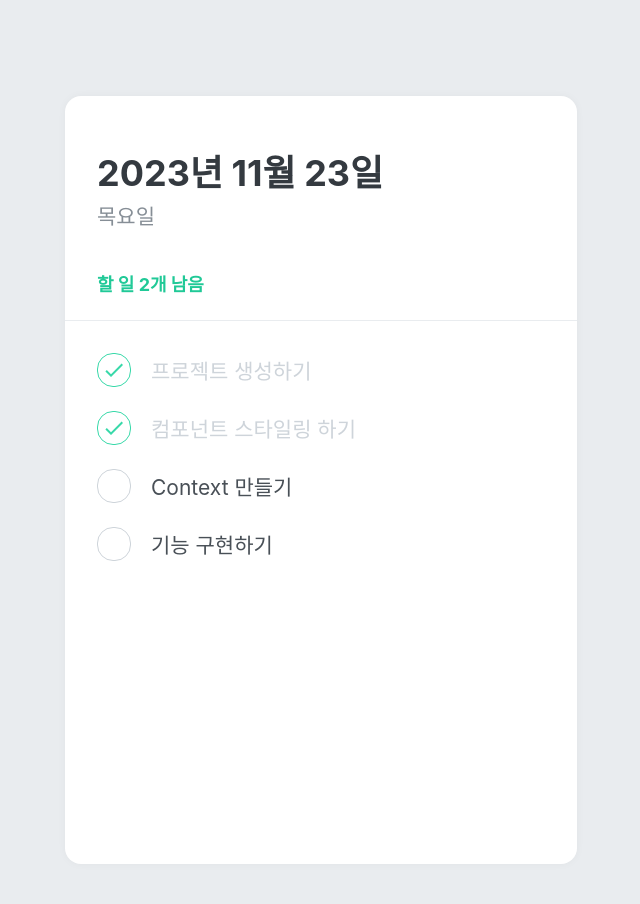
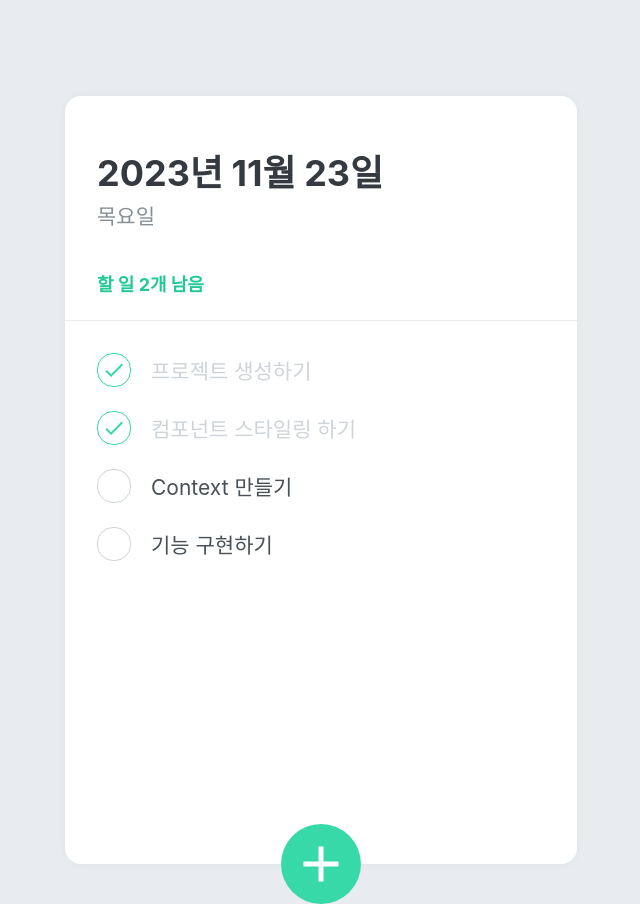
Before and after one commit to sjh709/mashup-todolist, a React (Create React App) app: page / in a window 1280 px wide. Shown: the whole page, without its empty margins (319-959 px from the left). Built offline with nearby package versions, Linux system fonts and the light colour scheme.

Commit message:
TodoCreate

```diff
--- a/src/App.js
+++ b/src/App.js
@@ -3,6 +3,7 @@
 import TodoTemplate from './components/TodoTemplate';
 import TodoHead from './components/TodoHead';
 import TodoList from './components/TodoList';
+import TodoCreate from './components/TodoCreate';
 
 const GlobalStyle = createGlobalStyle`
   body {
@@ -17,6 +18,7 @@
       <TodoTemplate>
         <TodoHead />
         <TodoList />
+        <TodoCreate />
       </TodoTemplate>
     </>
   );
--- /dev/null
+++ b/src/components/TodoCreate.js
@@ -0,0 +1,98 @@
+import React from 'react';
+import styled, { css } from 'styled-components';
+import { MdAdd } from 'react-icons/md';
+import { useState } from 'react';
+
+const CircleButton = styled.button`
+  background: #38d9a9;
+  &:hover {
+    background: #63e6be;
+  }
+  &:active {
+    background: #20c997;
+  }
+
+  z-index: 5;
+  cursor: pointer;
+  width: 80px;
+  height: 80px;
+  //   display: block;
+  //   align-items: center;
+  //   justify-content: center;
+  font-size: 60px;
+  position: absolute;
+  left: 50%;
+  bottom: 0px;
+  transform: translate(-50%, 50%);
+  color: white;
+  border-radius: 50%;
+  border: none;
+  outline: none;
+  display: flex;
+  align-items: center;
+  justify-content: center;
+
+  transition: 0.125s all ease-in;
+  ${(props) =>
+    props.open &&
+    css`
+      background: #ff6b6b;
+      &:hover {
+        background: #ff8787;
+      }
+      &:active {
+        background: #fa5252;
+      }
+      transform: translate(-50%, 50%) rotate(45deg);
+    `}
+`;
+
+const InsertFormPositioner = styled.div`
+  width: 100%;
+  position: absolute;
+  bottom: 0;
+  left: 0;
+`;
+
+const InsertForm = styled.form`
+  background: #f8f9fa;
+  padding-left: 32px;
+  padding-top: 32px;
+  padding-right: 32px;
+  padding-bottom: 72px;
+
+  border-bottom-left-radius: 16px;
+  border-bottom-right-radius: 16px;
+  border-top: 1px solid #e9ecef;
+`;
+
+const Input = styled.input`
+  padding: 12px;
+  border-radius: 4px;
+  border: 1px solid #dee2e6;
+  width: 100%;
+  outline: none;
+  font-size: 18px;
+  box-sizing: border-box;
+`;
+
+function TodoCreate() {
+  const [open, setOpen] = useState(false);
+  const onToggle = () => setOpen(!open);
+  return (
+    <>
+      {open && (
+        <InsertFormPositioner>
+          <InsertForm>
+            <Input autoFocus placeholder='할 일을 입력 후, Enter를 누르세요' />
+          </InsertForm>
+        </InsertFormPositioner>
+      )}
+      <CircleButton onClick={onToggle} open={open}>
+        <MdAdd />
+      </CircleButton>
+    </>
+  );
+}
+
+export default TodoCreate;
```
